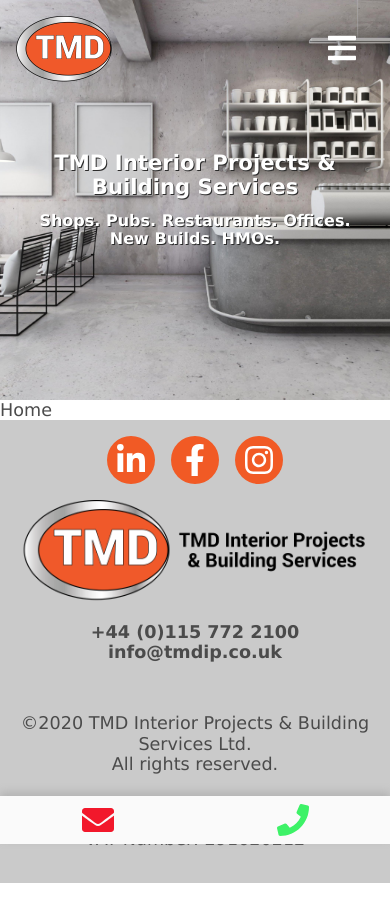
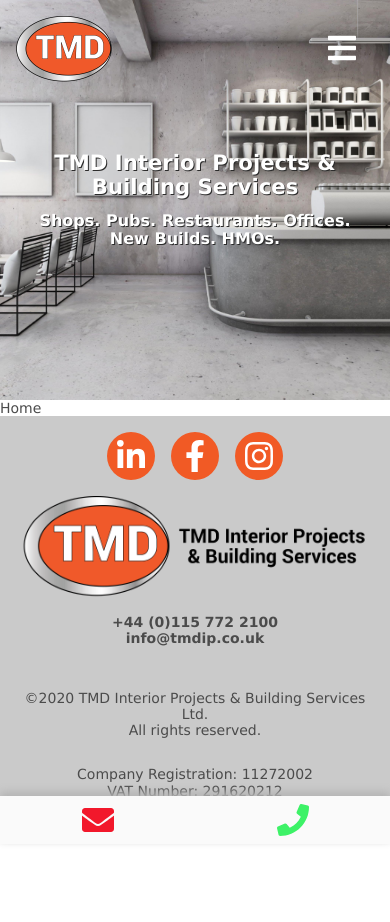
Before and after one commit to jackdomleo7/tmdip.co.uk, a Vue app: page / in a window 390 px wide. Shown: the top 922 px of the page. After the commit the page ends 877 px from the top, so only its background shows below. Built offline with nearby package versions, Linux system fonts and the light colour scheme.

Commit message:
Fix mobile font-size

```diff
--- a/src/scss/_global.scss
+++ b/src/scss/_global.scss
@@ -24,7 +24,7 @@
   background-color: var(--color-grey-50);
   color: var(--color-grey-800);
   font-family: Verdana, Arial, sans-serif;
-  font-size: 1.1rem;
+  font-size: 0.875rem;
 
   @media (min-width: 45.625em) {
     font-size: 1rem;
```
